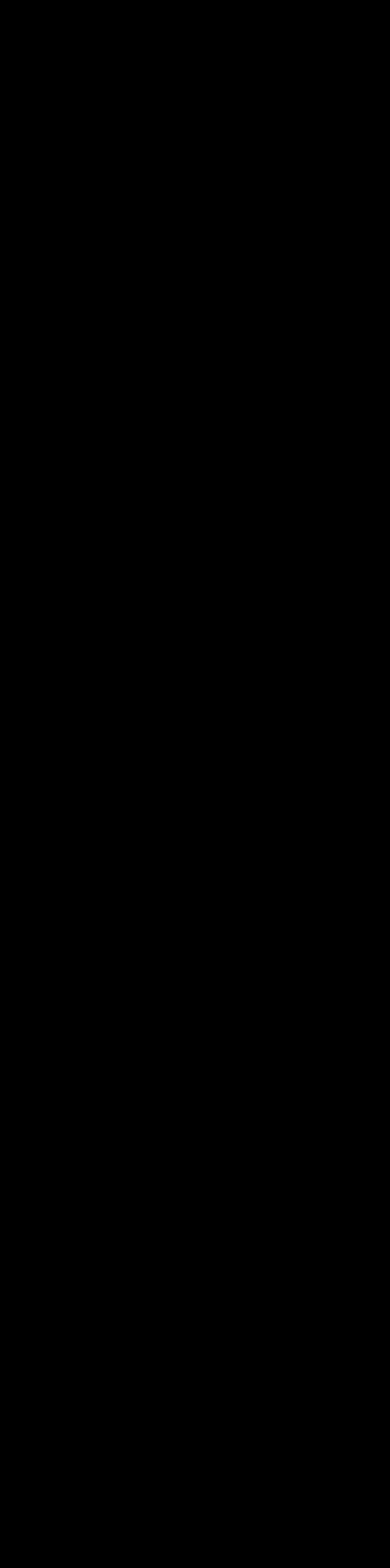
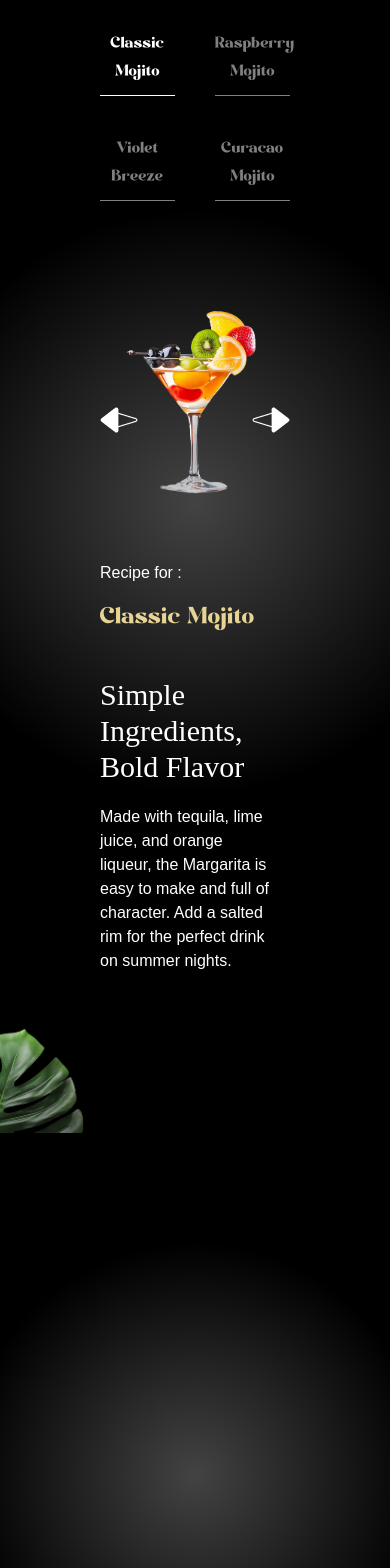
Before and after one commit to kaung8229/cocktail-gsap, a React (Vite) app: page / in a window 390 px wide. Shown: the part 6280-7848 px from the top of the page. Before the commit the page ends 5895 px from the top, so only its background shows below. Built offline with nearby package versions, Linux system fonts and the light colour scheme; a web font is replaced by a local one.

Commit message:
implement contact section

```diff
--- a/src/App.jsx
+++ b/src/App.jsx
@@ -7,6 +7,8 @@ import Hero from './components/Hero';
 import Cocktails from './components/Cocktails';
 import About from './components/About';
 import Art from './components/Art';
+import Menu from './components/Menu';
+import Contact from './components/Contact';
 
 gsap.registerPlugin(ScrollTrigger, SplitText);
 
@@ -18,6 +20,8 @@ function App() {
             <Cocktails />
             <About />
             <Art />
+            <Menu />
+            <Contact />
         </main>
     )
 }
--- a/src/components/Art.jsx
+++ b/src/components/Art.jsx
@@ -1,7 +1,6 @@
 import React from 'react'
 import gsap from 'gsap'
 import { useGSAP } from '@gsap/react'
-import { SplitText } from 'gsap/all';
 import { featureLists, goodLists } from '../../constants';
 import { useMediaQuery } from 'react-responsive';
 
@@ -74,7 +73,7 @@ function Art() {
 
                 <div className="masked-container">
                     <h2 className='will-fade'>Sip-Worthy Perfection</h2>
-                    <div id='masked-content'>
+                    <div id='masked-content' className='relative'>
                         <h3>Made with Craft, Poured with Passion</h3>
                         <p>Lorem ipsum dolor sit, amet consectetur adipisicing elit. Explicabo, aut.</p>
                     </div>
--- /dev/null
+++ b/src/components/Contact.jsx
@@ -0,0 +1,84 @@
+import React from 'react'
+import gsap from 'gsap'
+import { useGSAP } from '@gsap/react'
+import { SplitText } from 'gsap/all'
+import { openingHours, socials } from '../../constants'
+
+function Contact() {
+
+    useGSAP(()=>{
+        const titleSplit = SplitText.create('#contact h2', { type: 'words' });
+
+        const timeline = gsap.timeline({
+            scrollTrigger: {
+                trigger: '#contact',
+                start: 'top center'
+            },
+            ease: 'power1.inOut'
+        });
+
+        timeline
+            .from(titleSplit.words, {
+                opacity: 0,
+                yPercent: 100,
+                stagger: 0.02
+            })
+            .from('#contact h3, #contact p', {
+                opacity: 0,
+                yPercent: 100,
+                stagger: 0.02
+            })
+            .to('#f-right-leaf', {
+                y: -50,
+                duration: 1,
+                ease: 'power1.inOut'
+            }, 0)
+            .to('#f-left-leaf', {
+                y: 50,
+                duration: 1,
+                ease: 'power1.inOut'
+            }, 0)
+    })
+
+    return (
+        <footer id='contact'>
+            <img src="/images/footer-right-leaf.png" alt="right leaf" id='f-right-leaf' />
+            <img src="/images/footer-left-leaf.png" alt="left leaf" id='f-left-leaf' />
+
+            <div className="content">
+                <h2>Where to Find Us</h2>
+
+                <div>
+                    <h3>Visit our store</h3>
+                    <p>Lorem ipsum dolor sit amet.</p>
+                </div>
+
+                <div>
+                    <h3>Contact us</h3>
+                    <p>123456</p>
+                    <p>example@gmail.com</p>
+                </div>
+
+                <div>
+                    <h3>Open Daily</h3>
+                    {openingHours.map(time => (
+                        <p key={time.day}>
+                            {time.day} : {time.time}
+                        </p>
+                    ))}
+                </div>
+
+                <div className='flex-center gap-5'>
+                    <h3>Socials</h3>
+                    {socials.map(social => (
+                        <a key={social.name} href={social.url} target='_blank' rel='noopener noreferrer' aria-label={social.name}>
+                            <img src={social.icon} alt="" />
+                        </a>
+                    ))}
+                </div>
+            </div>
+        </footer>
+    )
+}
+
+export default Contact
--- /dev/null
+++ b/src/components/Menu.jsx
@@ -0,0 +1,100 @@
+import React, { useRef, useState } from 'react'
+import gsap from 'gsap'
+import { useGSAP } from '@gsap/react'
+import { SplitText } from 'gsap/all';
+import { sliderLists } from '../../constants';
+import { useMediaQuery } from 'react-responsive';
+
+function Menu() {
+    const contentRef = useRef();
+    const [currentIndex, setCurrentIndex] = useState(0);
+
+    useGSAP(()=>{
+        gsap.fromTo('#title', {opacity: 0}, {opacity: 1, duration: 1});
+        gsap.fromTo('.cocktail img', {opacity: 0, xPercent: -100}, {opacity: 1, xPercent: 0, duration: 1});
+        gsap.fromTo('.details h2', {opacity: 0, yPercent: 100}, {opacity: 1, yPercent: 0, duration: 1, ease: 'power1.inOut'});
+        gsap.fromTo('.details p', {opacity: 0, yPercent: 100}, {opacity: 1, yPercent: 0, duration: 1, ease: 'power1.inOut'});
+
+        gsap.timeline({
+            scrollTrigger: {
+                trigger: '#menu',
+                start: 'top center',
+                end: 'bottom top',
+                scrub: true
+            }
+        })
+        .to('#m-left-leaf', {y: -100}, 0)
+        .to('#m-right-leaf', {y: 200}, 0)
+    }, [currentIndex])
+
+    const totalCocktails = sliderLists.length;
+
+    const goToSlide = (index)=>{
+        const newIndex = (index + totalCocktails) % totalCocktails;
+
+        setCurrentIndex(newIndex);
+    }
+
+    const getCocktailAt = (indexOffset) => {
+        return sliderLists[(currentIndex + indexOffset + totalCocktails) % totalCocktails];
+    }
+
+    const currentCocktail = getCocktailAt(0);
+    const prevCocktail = getCocktailAt(-1);
+    const nextCocktail = getCocktailAt(1);
+
+    return (
+        <section id='menu' aria-label='menu-heading'>
+            <img src="/images/slider-left-leaf.png" alt="left-leaf" id="m-left-leaf" />
+            <img src="/images/slider-right-leaf.png" alt="right-leaf" id="m-right-leaf" />
+
+            <h2 id='menu-heading' className='sr-only'>
+                Cocktails menu
+            </h2>
+
+            <nav className='cocktail-tabs' aria-label='cocktail navigation'>
+                {sliderLists.map((cocktail, idx) => {
+                    const isActive = idx == currentIndex;
+
+                    return (
+                        <button key={cocktail.id} onClick={()=>goToSlide(idx)} className={`${isActive ? `text-white border-white` : `text-white/50 border-white/50`}`}>
+                            {cocktail.name}
+                        </button>
+                    )
+                })}
+            </nav>
+
+            <div className="content">
+                <div className="arrows">
+                    <button className='text-left' onClick={()=>goToSlide(currentIndex - 1)}>
+                        <span>{prevCocktail.name}</span>
+                        <img src="/images/right-arrow.png" alt="right-arrow" aria-hidden="true" />
+                    </button>
+
+                    <button className='text-right' onClick={()=>goToSlide(currentIndex + 1)}>
+                        <span>{nextCocktail.name}</span>
+                        <img className='ml-auto' src="/images/left-arrow.png" alt="left-arrow" aria-hidden="true" />
+                    </button>
+                </div>
+
+                <div className='cocktail'>
+                    <img className='object-contain size-80 xl:size-auto' src={currentCocktail.image } alt="" />
+                </div>
+
+                <div className="recipe">
+                    <div ref={contentRef} className='info'>
+                        <p>Recipe for :</p>
+                        <p id='title'>{currentCocktail.name}</p>
+                    </div>
+                    <div className='details'>
+                        <h2>{currentCocktail.title}</h2>
+                        <p>{currentCocktail.description}</p>
+                    </div>
+                </div>
+            </div>
+
+        </section>
+    )
+}
+
+export default Menu
--- a/src/index.css
+++ b/src/index.css
@@ -61,14 +61,14 @@ body {
 
 @layer components {
     main {
-        @apply w-full overflow-x-hidden;
+        @apply w-full overflow-hidden;
     }
 
     nav {
         @apply fixed z-50 w-full;
 
         div {
-            @apply flex md:flex-row flex-col md:justify-between items-center gap-5 py-5 lg:px-0 px-5 container mx-auto;
+            @apply flex md:flex-row flex-col md:justify-between items-center gap-5 py-5 px-5 container mx-auto;
         }
 
         p {
@@ -252,7 +252,7 @@ body {
         }
 
         .cocktail-img {
-            @apply md:w-[60vw] w-full h-[50vh] md:h-[70vh] rounded-4xl overflow-hidden absolute top-0 md:top-1/2 md:-translate-y-1/2 left-1/2 -translate-x-1/2;
+            @apply md:w-[50vw] w-full h-[50vh] md:h-[60vh] rounded-4xl overflow-hidden absolute top-0 md:top-1/2 md:-translate-y-1/2 left-1/2 -translate-x-1/2;
         }
 
         .masked-container {
@@ -261,7 +261,7 @@ body {
             }
 
             div {
-                @apply opacity-0 md:px-0 px-5 space-y-5 absolute md:bottom-5 bottom-52 left-1/2 -translate-x-1/2;
+                @apply opacity-0 md:px-0 px-5 space-y-5 absolute md:bottom-30 bottom-12 left-1/2 -translate-x-1/2;
 
                 h3 {
                     @apply md:text-5xl text-2xl text-center font-serif md:w-full w-80 text-white;
@@ -275,7 +275,7 @@ body {
     }
 
     #menu {
-        @apply relative w-full md:mt-40 mt-0 2xl:px-0 px-5 py-20 radial-gradient;
+        @apply relative w-full md:mt-40 mt-0 px-25 py-20 radial-gradient;
 
         #m-left-leaf {
             @apply object-contain absolute -bottom-20 left-0 md:w-fit w-1/3;
@@ -286,7 +286,7 @@ body {
         }
 
         .cocktail-tabs {
-            @apply grid md:grid-cols-4 grid-cols-2 md:gap-20 gap-10 sm:mb-32 mb-20 relative z-10 md:max-w-6xl md:mx-auto;
+            @apply grid md:grid-cols-4 grid-cols-2 md:gap-20 gap-10 mb-0 relative z-10 md:max-w-6xl md:mx-auto;
 
             button {
                 @apply md:text-3xl text-xl pb-2 cursor-pointer hover:text-yellow hover:border-yellow border-b-1 transition-colors font-modern-negra;
@@ -297,7 +297,7 @@ body {
             @apply flex flex-col justify-between items-center container mx-auto relative;
 
             .arrows {
-                @apply flex items-center justify-between w-full absolute;
+                @apply flex items-center justify-between w-full absolute top-50;
 
                 button {
                     @apply text-white hover:text-yellow cursor-pointer transition-colors max-w-36;
@@ -318,10 +318,10 @@ body {
         }
 
         .recipe {
-            @apply flex max-md:flex-col gap-10 md:items-center justify-between w-full lg:absolute bottom-0;
+            @apply flex max-md:flex-col gap-10 md:items-center justify-between w-full xl:absolute bottom-0;
 
             .info {
-                @apply space-y-4 lg:translate-y-20;
+                @apply space-y-4;
 
                 #title {
                     @apply font-modern-negra md:text-6xl text-3xl text-yellow max-w-40;
```
